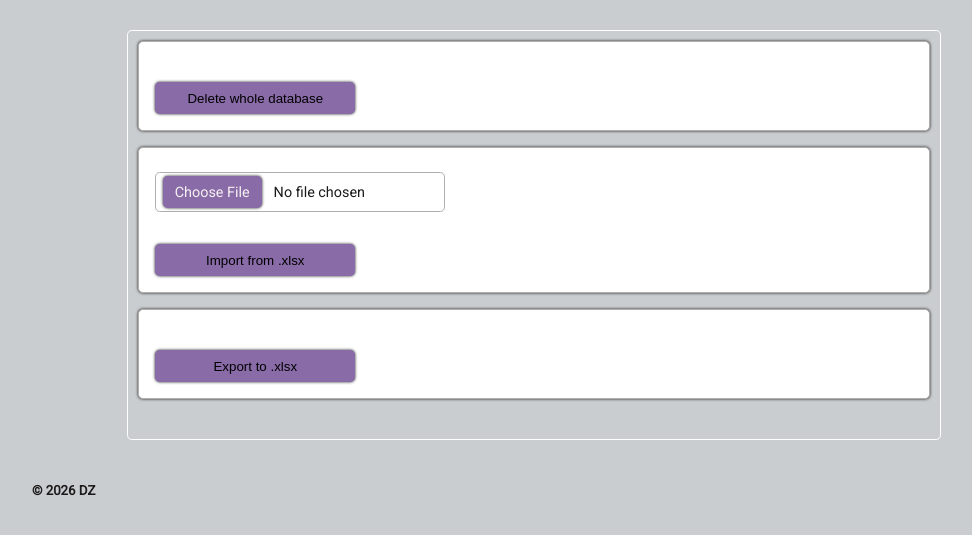
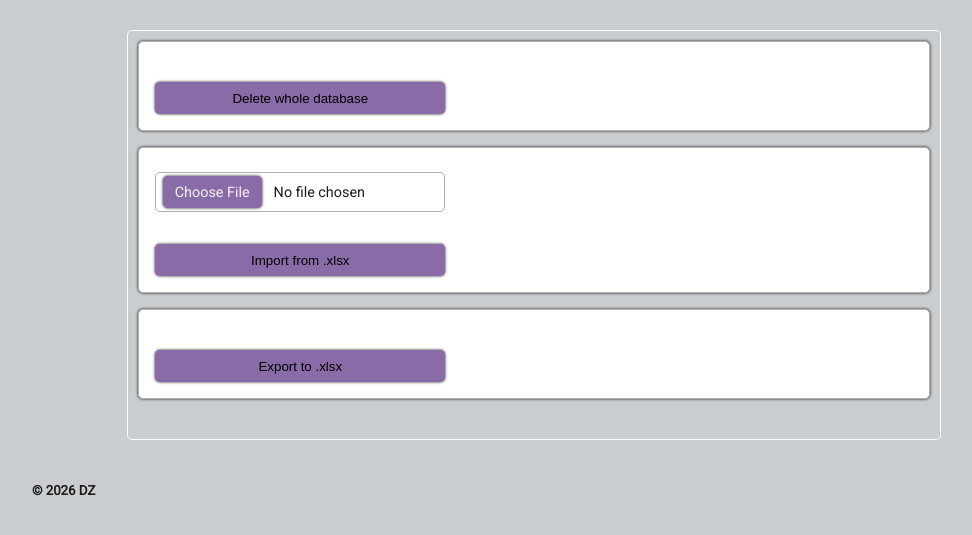
Before and after one commit to Sunzheini/ohmi_audit, a Django app: page /db/ in a window 1280 px wide. Shown: the part 203-738 px from the top of the page, without its empty margins (106-1078 px from the left). Run offline with Django 5.2, Linux system fonts and the light colour scheme; the visitor is signed in with stand-in values (Sample User, id 1); parts of the project's set-up code (start-up, migrations or seed data) failed here and were passed over; some libraries are stand-ins or nearby versions.

Commit message:
Update button width and localize file selection label in import form

```diff
--- a/ohmi_audit/main_app/forms.py
+++ b/ohmi_audit/main_app/forms.py
@@ -1,6 +1,7 @@
 from django import forms
 from django.contrib.auth import get_user_model
 from django.contrib.auth.forms import AuthenticationForm
+from django.utils.translation import gettext_lazy as _
 
 from common.common_forms_data import *
 from ohmi_audit.main_app.models import *
@@ -97,7 +98,7 @@ class DeleteDatabaseForm(forms.Form):
 class ImportDatabaseForm(forms.Form):
 
     select_file = forms.FileField(
-        label='',
+        label=_('Select file'),
     )
 
 
--- a/static/css/components/buttons.css
+++ b/static/css/components/buttons.css
@@ -8,7 +8,7 @@ button {
 }
 
 .button-long {
-    width: 200px;
+    width: 290px;
 }
 
 button:hover {
```
Also changed, not shown: localization/locale/bg/LC_MESSAGES/django.po, 1 other file.
